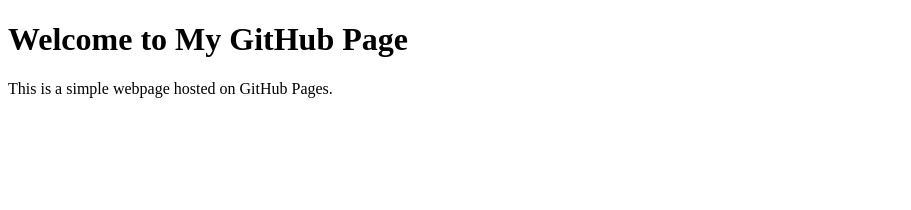
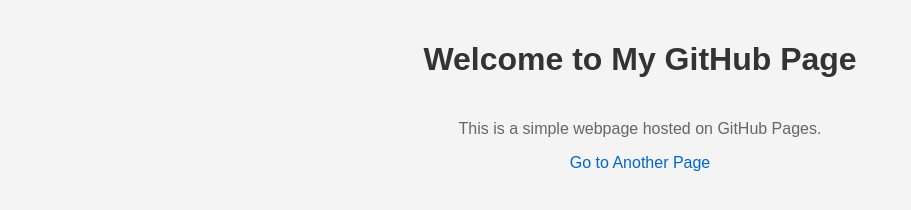
Before and after one commit to evanilo/evanilo.github.io, a plain HTML site: page index.html in a window 1280 px wide. Shown: the whole page, without its empty margins (0-911 px from the left). Drawn offline with Linux system fonts and the light colour scheme.

Commit message:
Update index.html

```diff
--- a/index.html
+++ b/index.html
@@ -4,9 +4,11 @@
     <meta charset="UTF-8">
     <meta name="viewport" content="width=device-width, initial-scale=1.0">
     <title>My GitHub Page</title>
+    <link rel="stylesheet" href="styles.css">
 </head>
 <body>
     <h1>Welcome to My GitHub Page</h1>
     <p>This is a simple webpage hosted on GitHub Pages.</p>
+    <p><a href="second-page.html">Go to Another Page</a></p>
 </body>
 </html>
```
